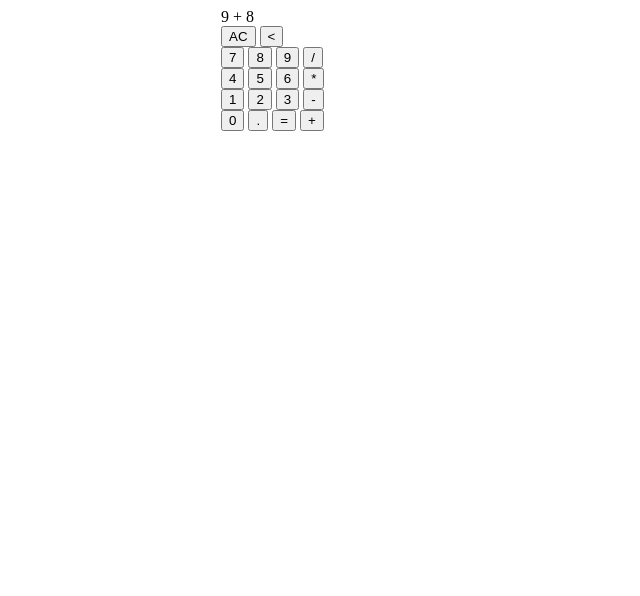
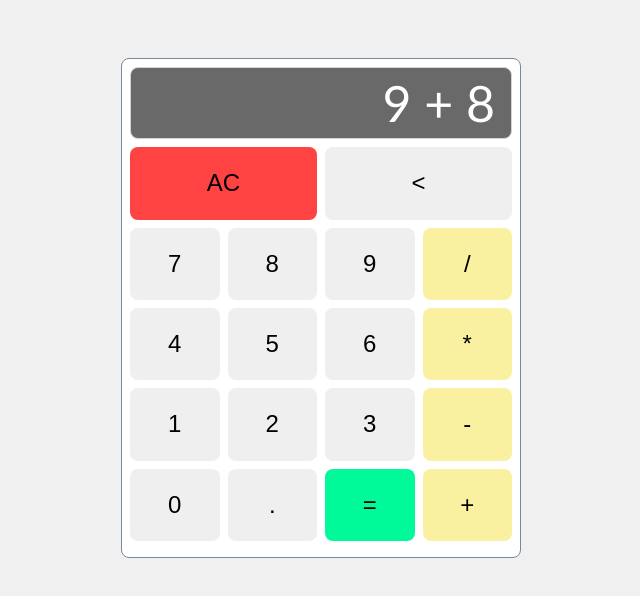
Before and after one commit to jdy7149/odin-calculator, a plain HTML site: page index.html in a window 1280 px wide. Shown: the whole page, without its empty margins (319-959 px from the left). Drawn offline with Linux system fonts and the light colour scheme.

Commit message:
End basic layout

```diff
--- a/index.html
+++ b/index.html
@@ -10,13 +10,13 @@
 <body>
     <div class="container">
         <div class="row">
-            <div class="display">
+            <div id="display">
                 9 + 8
             </div>
         </div>
         <div class="row">
-            <button type="button" class="clear">AC</button>
-            <button type="button" class="backspace">&lt;</button>
+            <button type="button" id="clear">AC</button>
+            <button type="button" id="backspace">&lt;</button>
         </div>
         <div class="row">
             <button type="button" class="digit">7</button>
@@ -39,7 +39,7 @@
         <div class="row">
             <button type="button" class="digit">0</button>
             <button type="button" class="digit">.</button>
-            <button type="button" class="digit">=</button>
+            <button type="button" id="equal">=</button>
             <button type="button" class="operator">+</button>
         </div>
     </div>
--- a/style.css
+++ b/style.css
@@ -12,9 +12,80 @@ body {
     display: flex;
     justify-content: center;
     align-items: center;
+    background-color: #f0f0f0;
+    font-family: 'Gill Sans', 'Gill Sans MT', Calibri, 'Trebuchet MS', sans-serif;
 }
 
 .container {
-    width: 200px;
-    height: 600px;
+    display: flex;
+    flex-direction: column;
+    width: 400px;
+    height: 500px;
+    border: 1px lightslategray solid;
+    border-radius: 8px;
+    background-color: white;
+    margin: 50px 0px;
+    padding: 8px;
 }
+
+.row {
+    flex: 1;
+    display: flex;
+    align-items: stretch;
+    margin-bottom: 8px;
+    gap: 8px;
+}
+
+#display {
+    flex: 1;
+    display: flex;
+    justify-content: flex-end;
+    align-items: center;
+    overflow-x: auto;
+    font-size: 50px;
+    border: 1px lightgray solid;
+    border-radius: 8px;
+    background-color: dimgrey;
+    color: white;
+    padding: 0 16px;
+}
+
+button, #clear, #equal {
+    flex: 1;
+    font-size: 24px;
+    border: none;
+    border-radius: 8px;
+}
+
+button, #clear, #equal {
+    transition: background-color 0.2s ease;
+
+}
+
+button:hover {
+  background-color: #ddd;
+}
+
+.operator {
+    background-color: rgb(250, 241, 160);
+}
+
+.operator:hover {
+    background-color: rgb(255, 230, 100);
+}
+
+#clear {
+    background-color: rgb(255, 66, 66);
+}
+
+#clear:hover {
+    background-color: rgb(220, 40, 40);
+}
+
+#equal {
+    background-color: mediumspringgreen;
+}
+
+#equal:hover {
+    background-color: rgb(0, 220, 135);
+}
```
